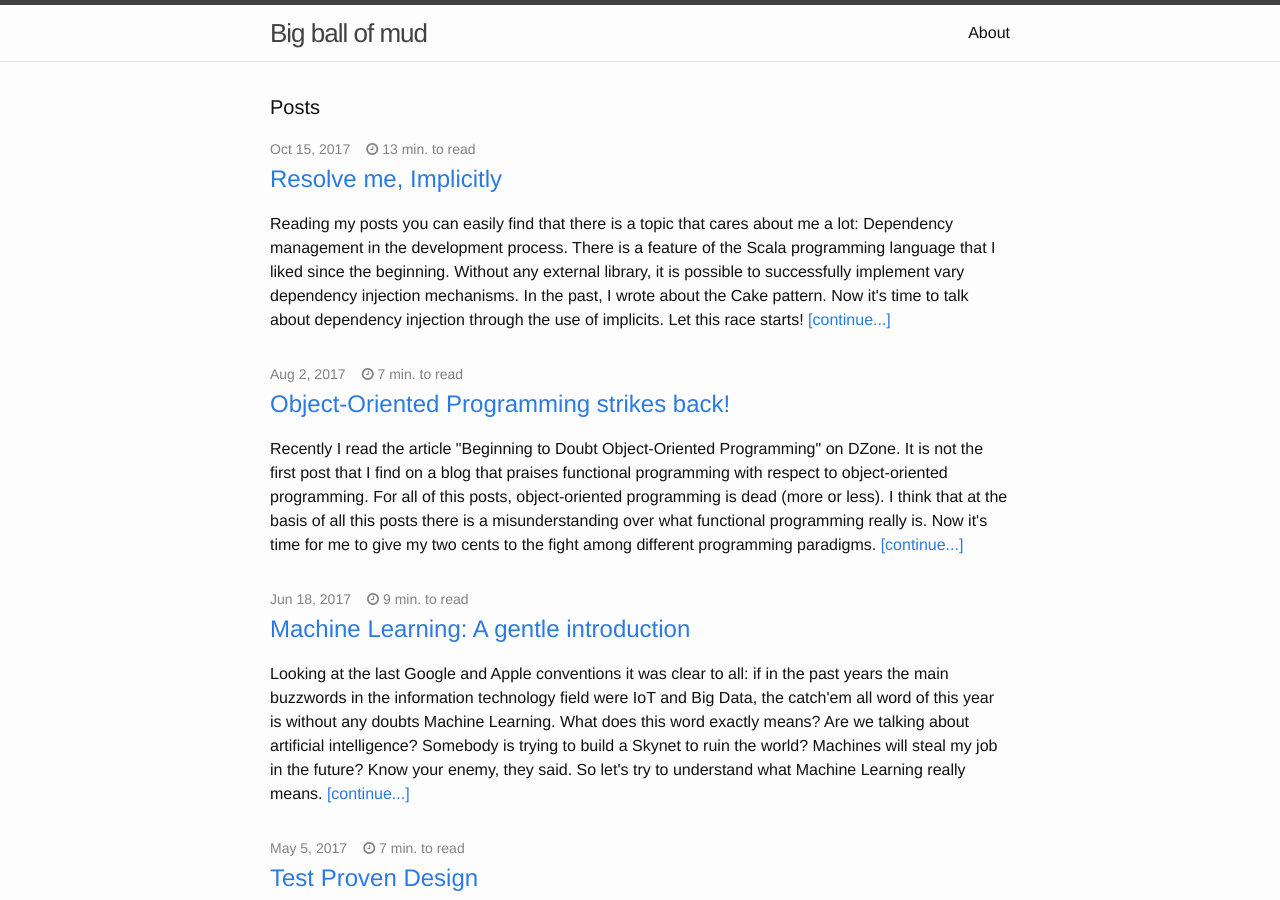
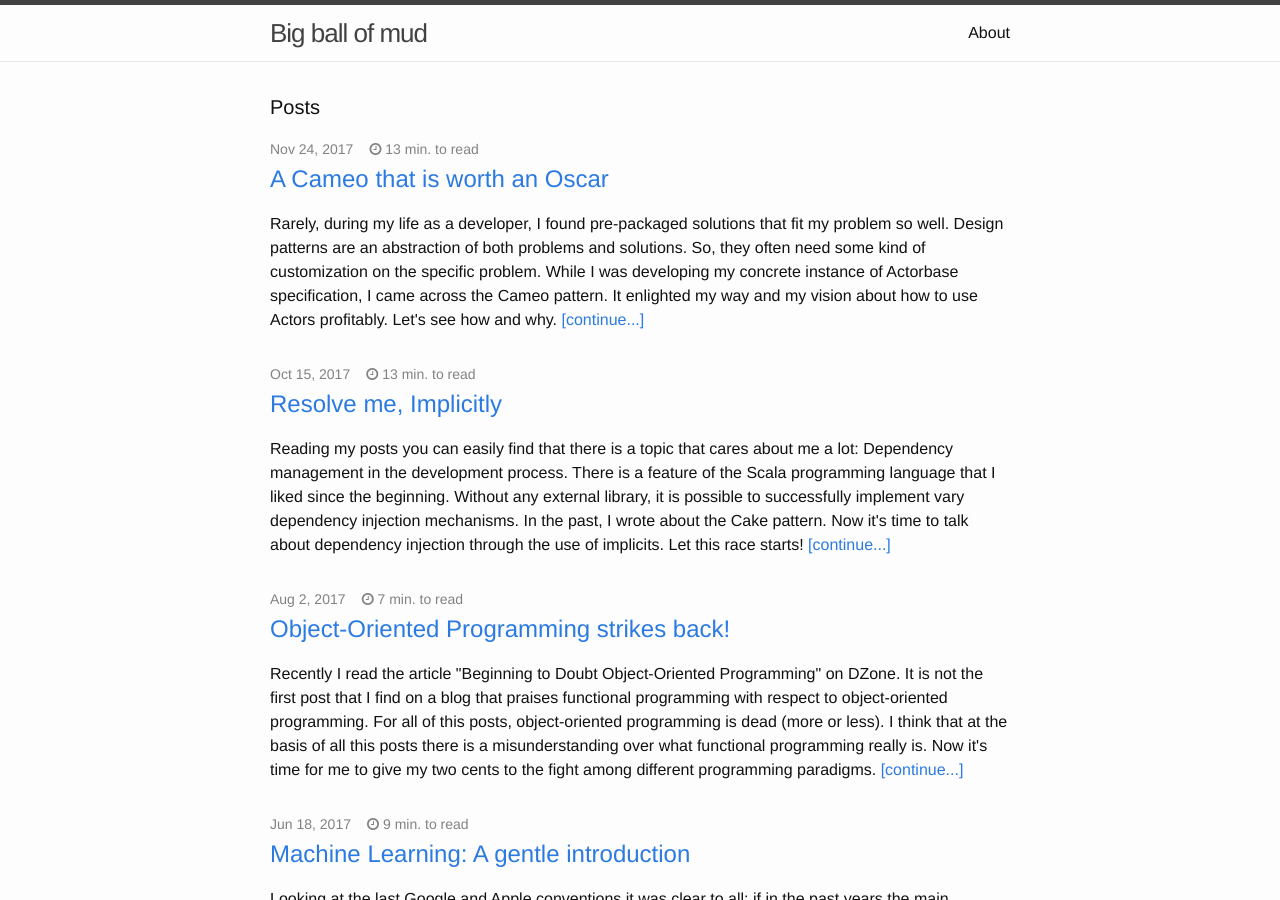
Before and after one commit to rcardin/rcardin.github.io, a Jekyll site: the page built from index.html, in a window 1280 px wide and 900 px high. Built offline with Jekyll 4.4.1, drawn with Linux system fonts in a browser that asks for light colours; some of the changed lines change nothing that is shown.

Commit message:
Publishing the post on Cameo pattern

```diff
--- a/_drafts/a-cameo-that-is-worth-an-oscar.markdown
+++ b/_posts/2017-11-24-a-cameo-that-is-worth-an-oscar.markdown
@@ -1,7 +1,7 @@
 ---
 layout: post
 title:  "A Cameo that is worth an Oscar"
-date:   2017-11-20 17:13:01
+date:   2017-11-24 07:45:21
 comments: true
 categories: akka scala design-pattern
 tags:
@@ -22,24 +22,24 @@ Jamie Allen, in his short but worthwhile book [Effective Akka](http://shop.oreil
 
 > One of the most difficult tasks in asynchronous programming is trying to capture context so that the state of the world at the time the task was started can be accurately represented at the time the task finishes.
 
-This is exactly the problem we are trying to resolve.
+This is exactly the problem we are going to try to resolve.
 
-Actors often model long-lived asynchronous processes, in which a response in the future corresponds to a message sent earlier. Meanwhile, the context of execution of the Actor could be changed. In the case of an Actor, its context is represented by all the mutable variables owned by the Actor itself. A notable example is the `sender` variable that stores the sender of the current message being processed by an Actor.
+Actors often model long-lived asynchronous processes, in which a response in the future corresponds to one or more messages sent earlier. Meanwhile, the context of execution of the Actor could be changed. In the case of an Actor, its context is represented by all the mutable variables owned by the Actor itself. A notable example is the `sender` variable that stores the sender of the current message being processed by an Actor.
 
 ### Context handling in Actorbase actors
 
-Let's make a concrete example. In Actorbase there are two types of Actors among the others: `StoreFinder` and `Storekeeper`. Each Actor of type `StoreFinder` represents a _distributed map_ or a _table_, but it does not physically store the key-value couples. This information is stored by `Storekeeper` Actors. So, each `StoreFinder` owns a distributed set of its key-value couples, which means that owns a set of `Storekeeper` actors that stores the information for it.
+Let's make a concrete example. In Actorbase there are two types of Actors among the others: `StoreFinder` and `Storekeeper`. Each Actor of type `StoreFinder` represents a _distributed map_ or a _collection_, but it does not physically store the key-value couples. This information is stored by `Storekeeper` Actors. So, each `StoreFinder` owns a distributed set of its key-value couples, which means that owns a set of `Storekeeper` Actors that stores the information for it.
 
-`StoreFinder` can route to its `Storekeeper` many types of messages, which represent CRUD operations on the data stored. The problem here is that if a `StoreFinder` owns _n_ `Storekeeper`, to _find_ which value corresponds to a _key_ (if any), it has to send _n_ messages of type `Get("key")` to each `StoreFinder`. Once all the `Storekeeper` answer to the query messages, the `StoreFinder` can answer to its caller with the requested _value_.
+`StoreFinder` can route to its `Storekeeper` many types of messages, which represent CRUD operations on the data stored. The problem here is that if a `StoreFinder` owns _n_ `Storekeeper`, to _find_ which value corresponds to a _key_ (if any), it has to send _n_ messages of type `Get("key")` to each `Storekeeper`. Once all the `Storekeeper` answer to the query messages, the `StoreFinder` can answer to its caller with the requested _value_.
 
 The sequence diagram below depicts exactly the above scenario.
 
 ![StoreFinder with two Storekeeper scenario](/assets/2017-11-16/sequence_diagram_sf_sk.png)
 
-The number of answers of `Storekeeper` actors and the body of their responses represents the execution context of `StoreFinder` actor.
+The number of answers of `Storekeeper` Actors and the body of their responses represent the execution context of `StoreFinder` Actor.
 
 ## Actor's context handling
-So, we need to identify a concrete method to handle the execution context of an Actor. The problem is that between the sending of a message and the time when the relative response is received, an actor processes many other messages.
+So, we need to identify a concrete method to handle the execution context of an Actor. The problem is that between the sending of a message and the time when the relative response is received, an Actor processes many other messages.
 
 ### Naive solution
 Using nothing that my ignorance, the first solution I depicted in Actorbase was the following.
@@ -61,7 +61,7 @@ class StoreFinder(val name: String) extends Actor {
   }
   // Handling a response from a Storekeeper. Have they all answer? Is there at least
   // a Storekeeper that answer with a value? How can a StoreFinder store the original
-  // sender ?
+  // sender?
   private def item(response: Item,
                    queries: Map[Long, QueryReq]): Map[Long, QueryReq] = {
     val   Item(key, opt, id) = response
@@ -87,10 +87,10 @@ case class StoreFinderState(queries: Map[Long, QueryReq]) {
 sealed case class QueryReq(sender: ActorRef, responses: List[Option[(Array[Byte], Long)]])
 {% endhighlight %}
 
-A lot of code to handle only a bunch of messages, isn't it? As you can see, to handle the execution context I defined a dedicated class, `StoreFinderState`. This class stored for each `Query` message identified by a _UUID_ of type `Long`, the following information:
+A lot of code to handle only a bunch of messages, isn't it? As you can see, to handle the execution context I defined a dedicated class, `StoreFinderState`. For each `Query` message identified by a _UUID_ of type `Long`, this class stores the following information:
 
  - The original sender
- - The list of responses from `Storekeeper` actors for the message
+ - The list of responses from `Storekeeper` Actors for the message
  - The values the `Storekeeper` answered with
 
 As you can imagine, the handling process of this context is not simple, as a single `StoreFinder` has to handle all the messages that have not received a final response from all the relative `Storekeeper`.
@@ -116,7 +116,7 @@ case Query(key, u) =>
   futureQueryAck map (sender ! _)
 {% endhighlight %}
 
-Whoah! This code is fairly concise with respect to the previous one. In addition, using `Future` and a syntax that is fairly declarative, we can achieve the right grade of asynchronous execution that we need quite easily.
+Whoah! This code is fairly concise with respect to the previous one. In addition, using `Future` and a syntax that is fairly declarative, we can achieve quite easily the right grade of asynchronous execution that we need.
 
 > However, there are a couple of things about it that are not ideal. First of all, it is using futures to ask other actors for responses, which creates a new `PromiseActorRef` for every message sent behind the scenes. This is a waste of resources.
 
@@ -129,7 +129,7 @@ Even more annoying!
 ### The Extra pattern
 The problem here is that we are attempting to take the result of the off-thread operations of retrieving data from multiple sources and return it to whoever sent the original request to the `StoreFinder`. But, the actor will likely have move on to handling additional messages in its mailbox by the time the above futures complete.
 
-The trick here is capturing the execution context of a request in a dedicated inner actor. Let's see how our code will become.
+The trick is capturing the execution context of a request in a dedicated inner actor. Let's see how our code will become.
 
 {% highlight scala %}
 case Query(key, u) => {
@@ -154,16 +154,16 @@ case Query(key, u) => {
 }
 {% endhighlight %}
 
-Much better. We have captured the context for a single request to `StoreFinder` as the context of a dedicated actor. The original sender of `StoreFinder` actor was captured by the constant `originalSender` and shared with the anonymous actors using a _closure_.
+Much better. We have captured the context for a single request to `StoreFinder` as the context of a dedicated actor. The original sender of `StoreFinder` Actor was captured by the constant `originalSender` and shared with the anonymous Actor using a _closure_.
 
 It's easy, isn't it? This simple trick is known as the _Extra pattern_. However, we are searching for a _Cameo_ in our movie.
 
 ### Finally presenting the Cameo pattern
-The Extra pattern is very useful when the code inside the anonymous actors is very small and trivial. Otherwise, it pollutes the main actor with details that do not belong to its responsibility (one for all, actor creation).
+The Extra pattern is very useful when the code inside the anonymous Actor is very small and trivial. Otherwise, it pollutes the main Actor with details that do not belong to its responsibility (one for all, Actor creation).
 
 > It is also similar to lambdas, in that using an anonymous instance gives you less information in stack traces on the JVM, is harder to use with a debugging tool, and is easier to close over state.
 
-Luckily, the solution is very easy. We can move the anonymous implementation of the actor into its own type definition.
+Luckily, the solution is quite easy. We can move the anonymous implementation of the Actor into its own type definition.
 
 > This results in a type only used for simple interactions between actors, similar to a cameo role in the movies.
 
@@ -207,9 +207,11 @@ Notice that the router in the `StoreFinder` tells the routees to answer to the a
 > Make certain you follow that pattern, since passing the sender `ActorRef` without first capturing it will expose your handler to the same problem that we saw earlier where the sender `ActorRef` changed.
 
 ## Conclusions
-So far so good. We started stating that context handling is not so trivial when we speak about Akka Actors. I showed you my first solution to such problem in Actorbase, the database based on the Actor model I am developing. We agreed that we do not like it. So, we moved on and we tried to use `Future`s. The solution was elegant, but suffered of race conditions. In the path through the final solution, we encoutered the _Extra pattern_, which solved the original problem without any potential drawback. The only problem is that this solution was no clean enough. Finally we approached the Cameo pattern, and it shined in all its beauty. _Simple_, _clean_, _elegant_.
+So far so good. We started stating that context handling is not so trivial when we speak about Akka Actors. I showed you my first solution to such problem in Actorbase, the database based on the Actor model I am developing. We agreed that we do not like it. So, we moved on and we tried to use `Future`s. The solution was elegant but suffered from race conditions. In the path through the final solution, we met the _Extra pattern_, which solved the original problem without any potential drawback. The only problem is that this solution was no clean enough. Finally, we approached the Cameo pattern, and it shined in all its beauty. _Simple_, _clean_, _elegant_.
 
 ![I don't always handle context...](https://i.imgflip.com/1zwdxs.jpg)
+
+P.S.: All the code relative to Actorbase can be found on my [GitHub](https://github.com/rcardin/actorbase).
 
 ## References
 - [Chapter 2: Patterns of Actor Usage, The Cameo Pattern. Effective Akka, Patterns and Best Practices,	Jamie Allen, August 2013, O'Reilly Media](http://shop.oreilly.com/product/0636920028789.do)
```
